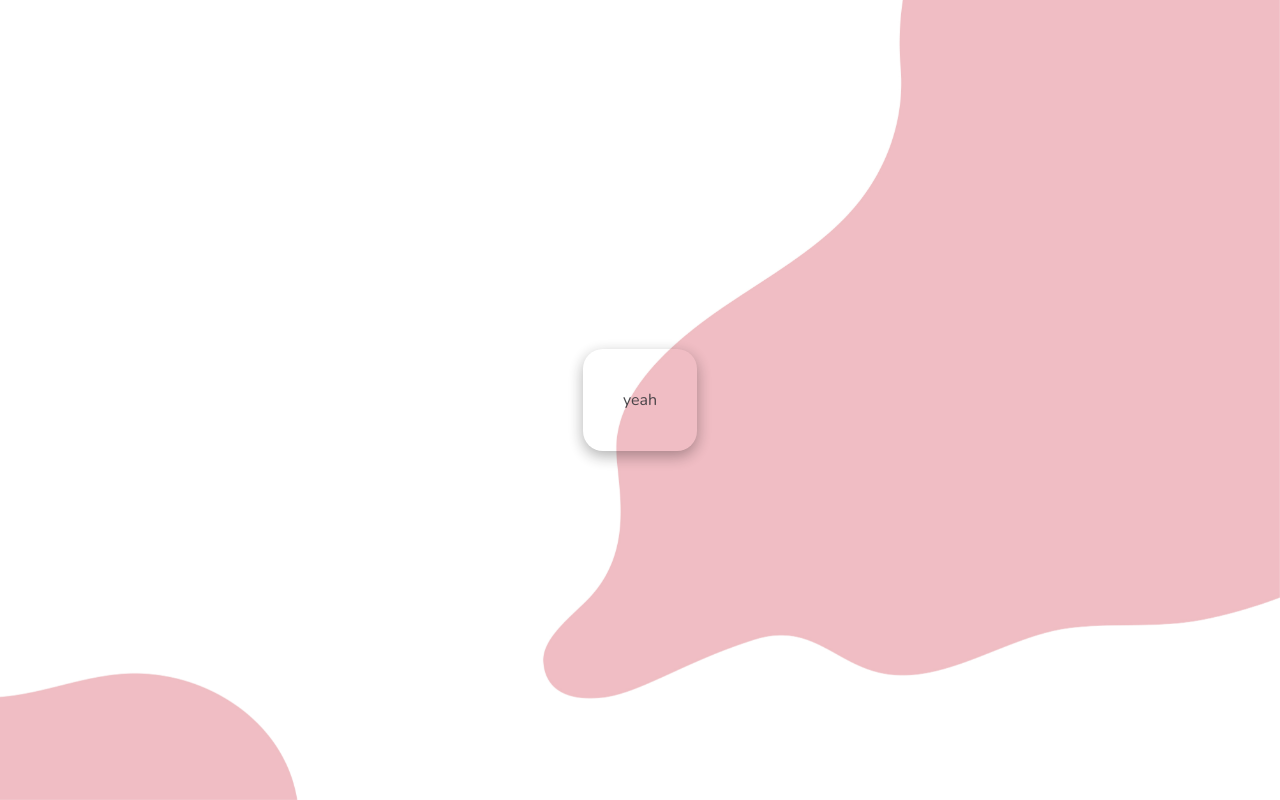
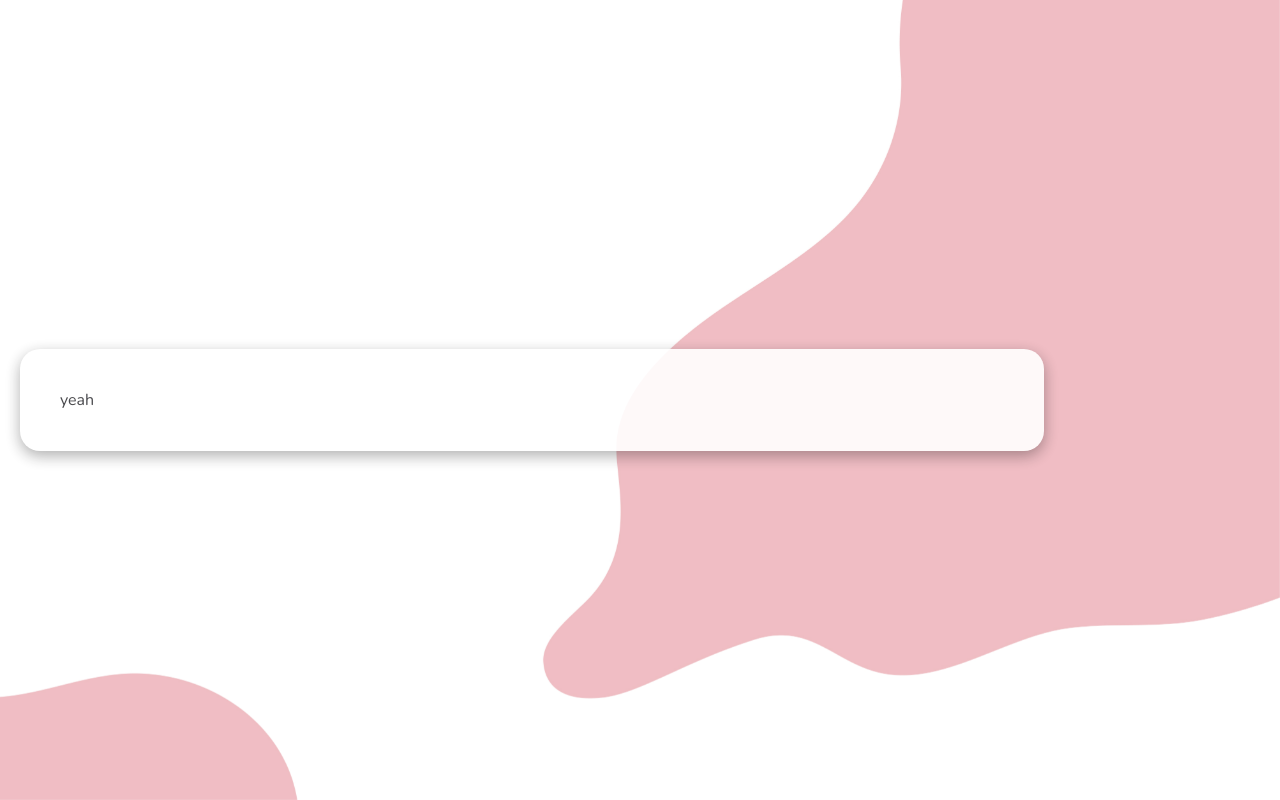
Before and after one commit to zyllar68/umami-angular, an Angular app: page / in a window 1280 px wide. Built offline with nearby package versions, Linux system fonts and the light colour scheme.

Commit message:
update on loginpage

```diff
--- a/src/app/components/card/card.component.scss
+++ b/src/app/components/card/card.component.scss
@@ -5,4 +5,5 @@
   width: 100%;
   border-radius: 20px;
   padding: 2.5rem;
+  background-color: var(--white);
 }
--- a/src/app/pages/login-page/login-page.component.html
+++ b/src/app/pages/login-page/login-page.component.html
@@ -1,3 +1,13 @@
-<app-login-signup-wrapper>
-  <app-card> yeah </app-card>
-</app-login-signup-wrapper>
+<div class="loginPage">
+  <app-login-signup-wrapper>
+    <app-card [ngStyle]="{ width: '100%' }">
+      <div class="loginPage__content">
+        <div class="loginPage__left">
+          <h2>Welcome</h2>
+          <img src="../../../assets/human-on-phone.png" alt="welcome image" />
+        </div>
+        <div class="loginPage__right">yeah</div>
+      </div>
+    </app-card>
+  </app-login-signup-wrapper>
+</div>
--- a/src/app/pages/login-page/login-page.component.scss
+++ b/src/app/pages/login-page/login-page.component.scss
@@ -0,0 +1,17 @@
+.loginPage {
+  height: 100%;
+
+  &__content {
+    @media (min-width: 769px) {
+      display: flex;
+      justify-content: space-between;
+    }
+  }
+
+  &__right {
+  }
+
+  &__left {
+    display: none;
+  }
+}
```
Also changed, not shown: src/assets/human-on-phone.png (added).
